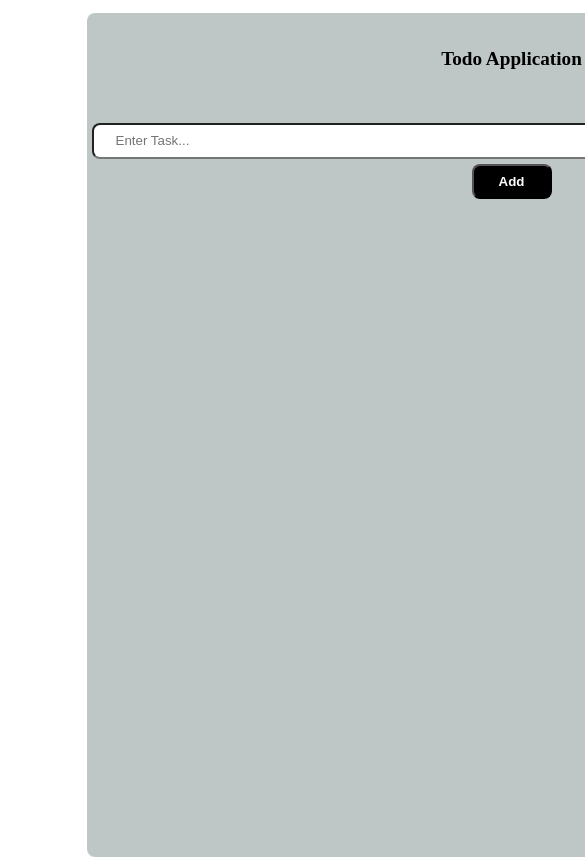
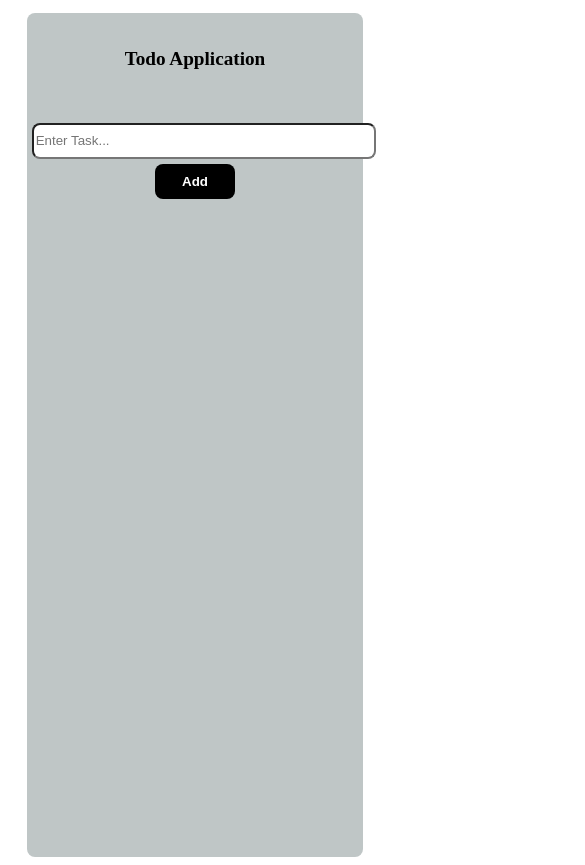
Before and after one commit to Sachin1373/https---github.com-Sachin1373-Todo_Application, a React (Vite) app: page / in a window 390 px wide. Shown: the top 865 px of the page, 585 px wide, since content can reach past the window. Built offline with nearby package versions, Linux system fonts and the light colour scheme.

Commit message:
Responsiveness added

```diff
--- a/src/Components/Todo_List.css
+++ b/src/Components/Todo_List.css
@@ -1,26 +1,31 @@
-.container{
+.container {
     position: relative;
     height: 100vh;
-    width: 850px;
+    width: 90%; /* Adjust width for responsiveness */
+    max-width: 850px;
     background-color: rgb(191, 198, 198);
     text-align: center;
-    left: 21%;
+    margin: 0 auto; /* Center the container */
     border-radius: 8px;
+}
 
-}
-h1{
+h1 {
     padding: 35px;
 }
-input{
+
+input {
     height: 30px;
-    width:380px;
+    width: 80%; /* Adjust width for responsiveness */
+    max-width: 380px;
     border-radius: 8px;
     margin: 5px;
 }
-input::placeholder{
-    padding: 20px;
+
+input::placeholder {
+    padding: 0; /* Adjust padding for placeholder */
 }
-button{
+
+button {
     color: white;
     background-color: black;
     font-weight: 700;
@@ -28,8 +33,9 @@ button{
     height: 35px;
     cursor: pointer;
     border-radius: 8px;
+    border: none; /* Remove border */
+}
 
-}
 ol {
     display: flex;
     flex-direction: column;
@@ -40,13 +46,13 @@ ol {
     list-style: none; /* Remove default list styling */
 }
 
-li{
+li {
     display: flex;
     align-items: center;
     justify-content: space-between;
     min-height: 35px;
-    margin-left: 10px;
-    width: 600px;
+    width: 100%; /* Full width */
+    max-width: 600px;
     font-size: large;
     font-weight: 700;
     background-color: white;
@@ -56,9 +62,7 @@ li{
     box-sizing: border-box;
 }
 
-.dbtn1 {
-    margin-left: auto;
-    margin-right: 10px;
+.dbtn1, .dbtn2 {
     height: 20px;
     width: 50px;
     background-color: rgb(15, 16, 16);
@@ -68,16 +72,10 @@ li{
     color: white;
     font-weight: 700;
 }
-.dbtn2 {
 
-    height: 20px;
-    width: 50px;
-    background-color: rgb(15, 16, 16);
-    cursor: pointer;
-    border: none;
-    border-radius: 4px;
-    color: white;
-    font-weight: 700;
+.dbtn1 {
+    margin-left: auto;
+    margin-right: 10px;
 }
 
 @media (max-width: 768px) {
@@ -89,7 +87,7 @@ li{
         max-width: 300px;
     }
     li {
-        width: 95%;
+        width: 100%; /* Adjust width for smaller screens */
         font-size: 0.9rem;
     }
     .dbtn1, .dbtn2 {
@@ -103,7 +101,7 @@ li{
         font-size: 1.2rem;
     }
     input {
-        width: 100%;
+        width: 100%; /* Full width on very small screens */
         max-width: none;
     }
     li {
```
